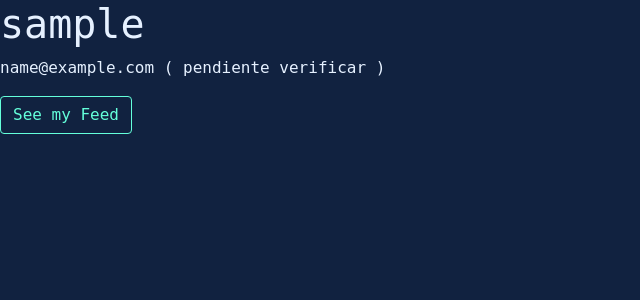
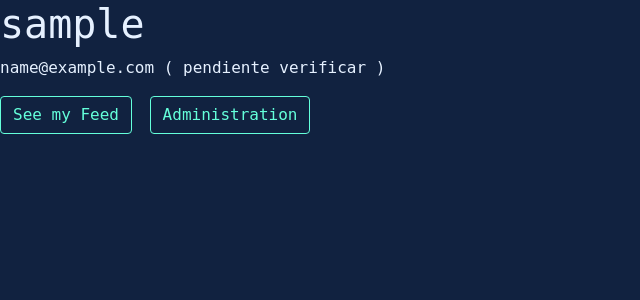
Before and after one commit to nachopalmieri/TP-IW-Bitschin-Palmieri, a Django app: page /profile/ in a window 1280 px wide. Shown: the part 90-390 px from the top of the page, without its empty margins (0-640 px from the left). Run offline with Django 4.2, Linux system fonts and the light colour scheme; the visitor is signed in with stand-in values (Sample User, id 1); some libraries are stand-ins or nearby versions.

Commit message:
Add admin link for superusers in user profile

```diff
--- a/MusicProject/sitio/templates/account/profile.html
+++ b/MusicProject/sitio/templates/account/profile.html
@@ -9,5 +9,9 @@
     <p>{{ user.email }} ({% if email_verified %} verificado  {% else %} pendiente verificar {% endif %})</p>
 
     <a href="{% url 'home' %}" class="btn btn-outline-success me-2">{% trans "See my Feed" %}</a>
+
+    {% if user.is_superuser %}
+        <a href="{% url 'admin:index' %}" class="btn btn-outline-success me-2">{% trans "Administration" %}</a>
+    {% endif %}
 <div>
 {% endblock %}
```
